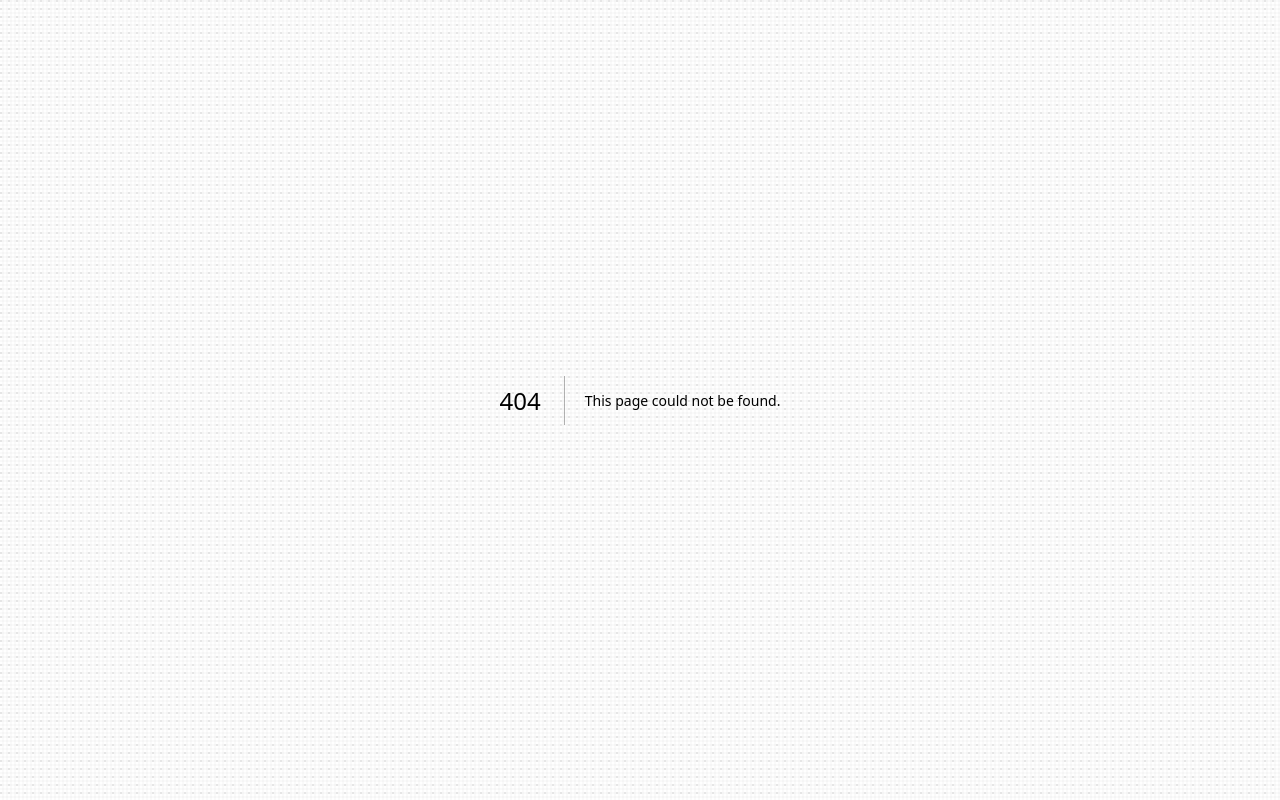
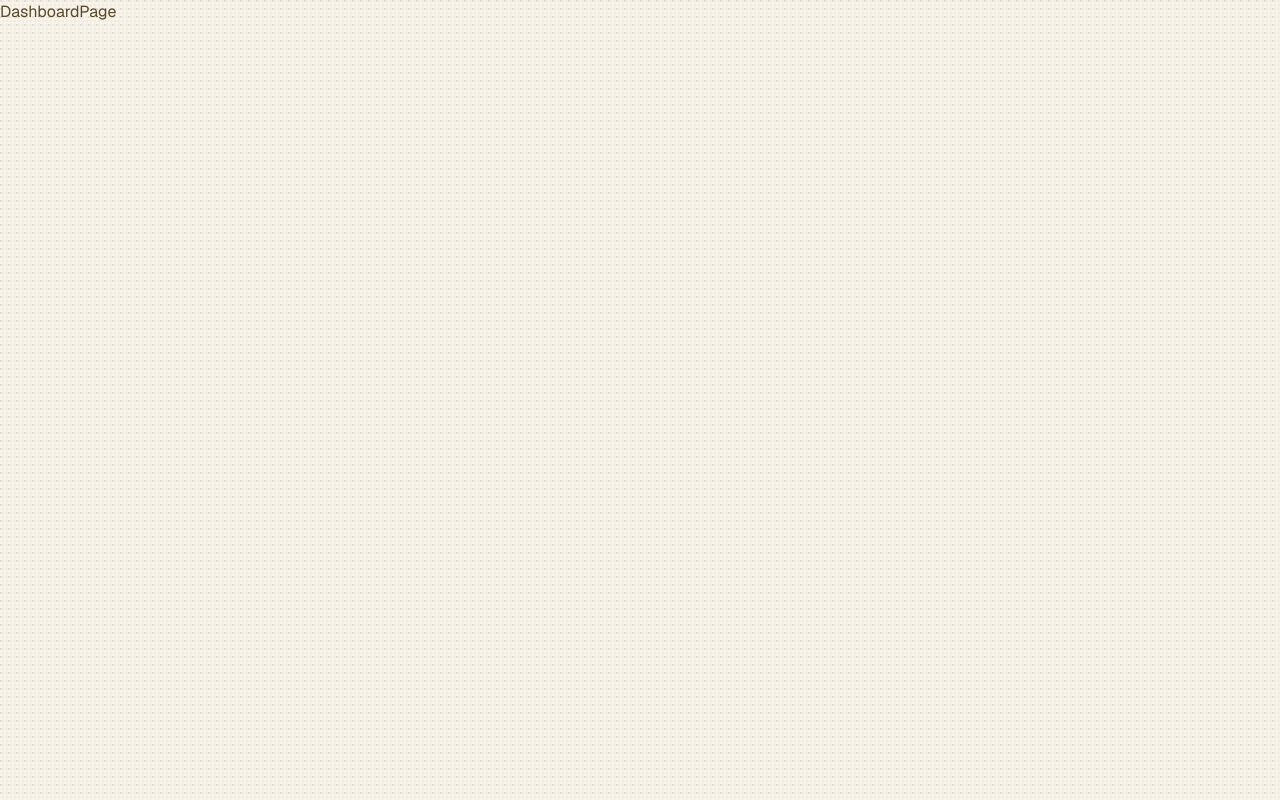
Before and after one commit to begnasdev/jhigucocina, a Next.js app: page /dashboard in a window 1280 px wide. Before the commit this address had no page. Built offline with nearby package versions, Linux system fonts and the light colour scheme.

Commit message:
feat: Add Dashboard layout and page components to enhance the dashboard structure and improve user interface.

```diff
--- /dev/null
+++ b/src/app/(dashboard)/dashboard/page.tsx
@@ -0,0 +1,7 @@
+import React from "react";
+
+function DashboardPage() {
+  return <div>DashboardPage</div>;
+}
+
+export default DashboardPage;
--- /dev/null
+++ b/src/app/(dashboard)/layout.tsx
@@ -0,0 +1,7 @@
+export default function DashboardLayout({
+  children,
+}: {
+  children: React.ReactNode;
+}) {
+  return children;
+}
```
